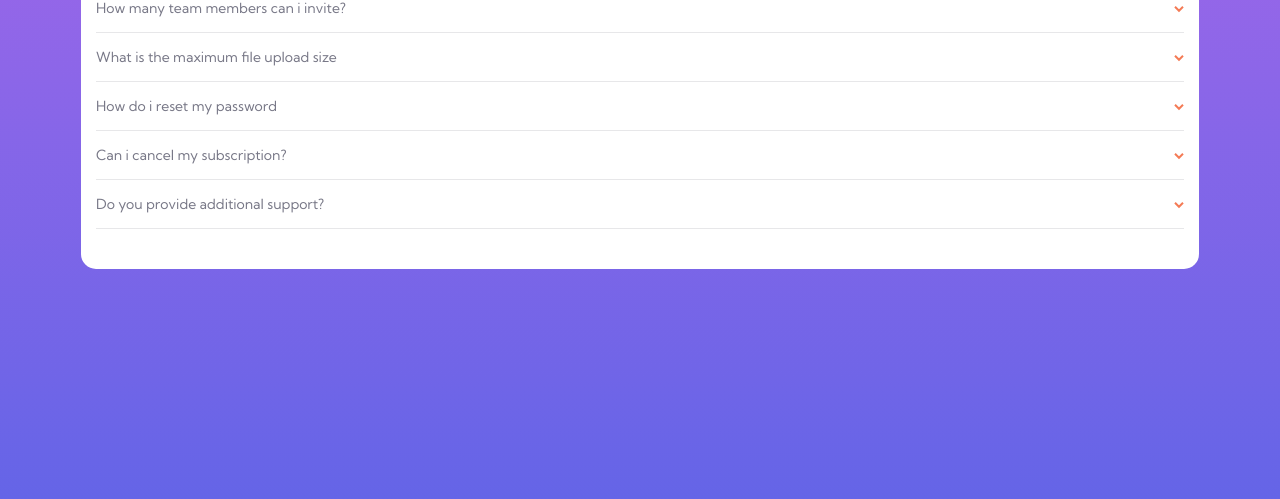
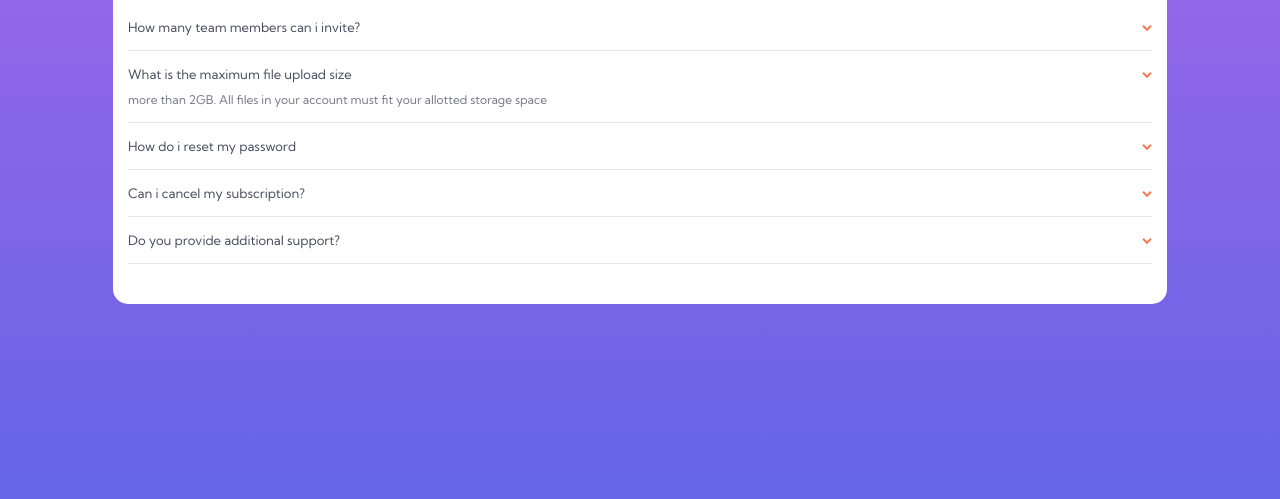
Before and after one commit to dorianstorella/faq-accordion-card-main, a website: page App/index.html in a window 1280 px wide. Shown: the part 301-800 px from the top of the page. Drawn offline with Linux system fonts and the light colour scheme.

Commit message:
add p in summary

```diff
--- a/App/index.css
+++ b/App/index.css
@@ -14,7 +14,7 @@ html {
 
 body {
     height: auto;
-    width: 85%;
+    width: 80%;
     background-color: white;
     margin: auto;
     margin-top: 120px;
@@ -26,7 +26,7 @@ body {
 header {
     text-align: center;
     font-weight: 700;
-
+    margin-bottom: 20px;
 }
 
 img {
@@ -49,22 +49,26 @@ details {
     border-bottom: 1px solid hsl(240, 5%, 91%);
     padding: 10px 0 10px 0;
     font-size: 12px;
-    color:hsl(237, 12%, 33%) ;
+     color: hsl(240, 6%, 50%);
 }
-
 
 summary {
     list-style-type: none;
-    font-size: 14px;
+    font-size: 13px;
     padding: 5px 0 5px 0;
-    color: hsl(240, 6%, 50%);
+    color:hsl(237, 12%, 33%) ;
     font-weight: 500;
 }
 
+details > p {
+    padding-top: 5px;
+    padding-bottom: 5px;
+}
 summary::after {
     content:url(/images/icon-arrow-down.svg);
     float: right;
 }
+
 summary:hover{
     color: black;
     font-weight: 700;
--- a/App/index.html
+++ b/App/index.html
@@ -20,23 +20,23 @@
         </figure>
         <details>
             <summary>How many team members can i invite?</summary>
-            Lorem ipsum dolor sit amet consectetur adipisicing elit. Laboriosam temporibus deleniti veniam ab porro, aut consequuntur quasi eaque ullam quam, totam sint, nostrum id dolores consequatur modi inventore facilis voluptate?
+            <p>Lorem ipsum dolor sit amet consectetur adipisicing elit. Laboriosam temporibus deleniti veniam ab porro, aut consequuntur quasi eaque ullam quam, totam sint, nostrum id dolores consequatur modi inventore facilis voluptate?</p>
         </details>
-        <details>
+        <details open="" >
             <summary>What is the maximum file upload size</summary>
-            no more than 2GB. All files in your account must fit your allotted storage space
+            <p> more than 2GB. All files in your account must fit your allotted storage space</p>
         </details>
         <details>
             <summary>How do i reset my password</summary>
-            Lorem ipsum dolor sit amet, consectetur adipisicing elit. Blanditiis sunt officia inventore facere rem odio labore beatae corporis consequatur exercitationem! Sit animi maxime veniam, quis quod officia dolor asperiores dicta.
+            <p>Lorem ipsum dolor sit amet, consectetur adipisicing elit. Blanditiis sunt officia inventore facere rem odio labore beatae corporis consequatur exercitationem! Sit animi maxime veniam, quis quod officia dolor asperiores dicta.</p>
         </details>
         <details>
             <summary>Can i cancel my subscription? </summary>
-            Lorem ipsum dolor sit amet consectetur adipisicing elit. Odio aspernatur et, quia vero quibusdam maxime quidem soluta? Excepturi, animi laborum! Voluptatum magnam voluptates soluta, distinctio ipsam veritatis voluptas non aliquam.
+            <p> ipsum dolor sit amet consectetur adipisicing elit. Odio aspernatur et, quia vero quibusdam maxime quidem soluta? Excepturi, animi laborum! Voluptatum magnam voluptates soluta, distinctio ipsam veritatis voluptas non aliquam.</p>
         </details>
         <details>
             <summary>Do you provide additional support?</summary>
-            Lorem ipsum, dolor sit amet consectetur adipisicing elit. Odit soluta quis necessitatibus quidem vel nostrum earum vitae quod, ab iste alias aliquam delectus aperiam minus molestias suscipit accusantium, animi tempora?
+            <p>orem ipsum, dolor sit amet consectetur adipisicing elit. Odit soluta quis necessitatibus quidem vel nostrum earum vitae quod, ab iste alias aliquam delectus aperiam minus molestias suscipit accusantium, animi tempora?</p>
         </details>
     </main>
 
```
